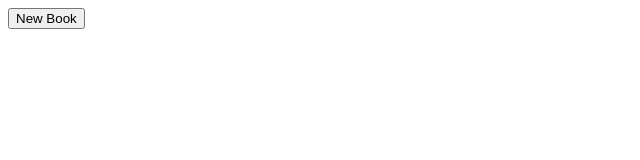
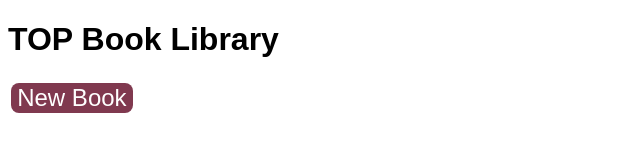
Before and after one commit to rpllpr/top-library, a plain HTML site: page index.html in a window 1280 px wide. Shown: the whole page, without its empty margins (0-640 px from the left). Drawn offline with Linux system fonts and the light colour scheme.

Commit message:
added style ref

```diff
--- a/index.html
+++ b/index.html
@@ -2,9 +2,13 @@
 <html>
   <head>
     <meta charset="utf-8">
-    <title>Book object constructor</title>
+    <title>TOP Book Library</title>
+    <link href="style.css" rel="stylesheet">
   </head>
   <body>
+    <header>
+      <h1>TOP Book Library</h1>
+    </header>
     <div id="topdiv">
       <button id="newbtn">New Book</button>
     </div>
```
